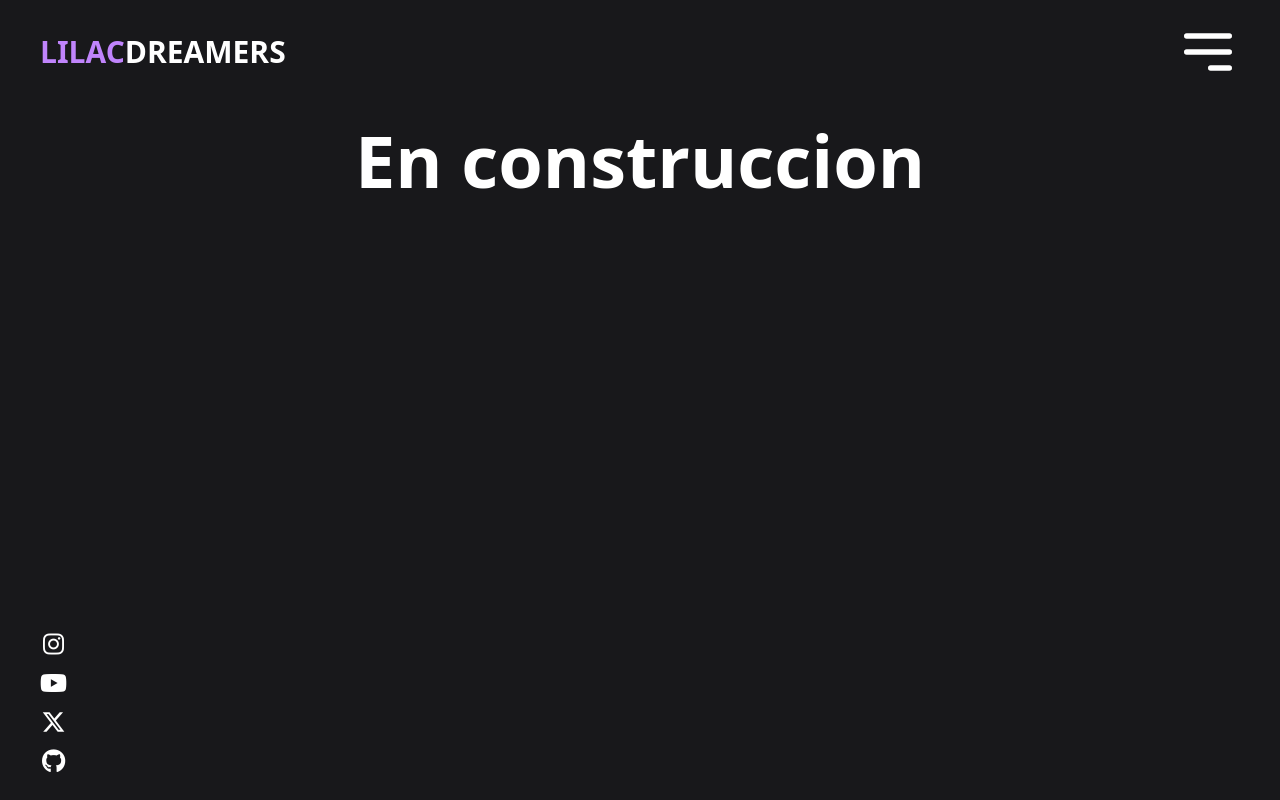
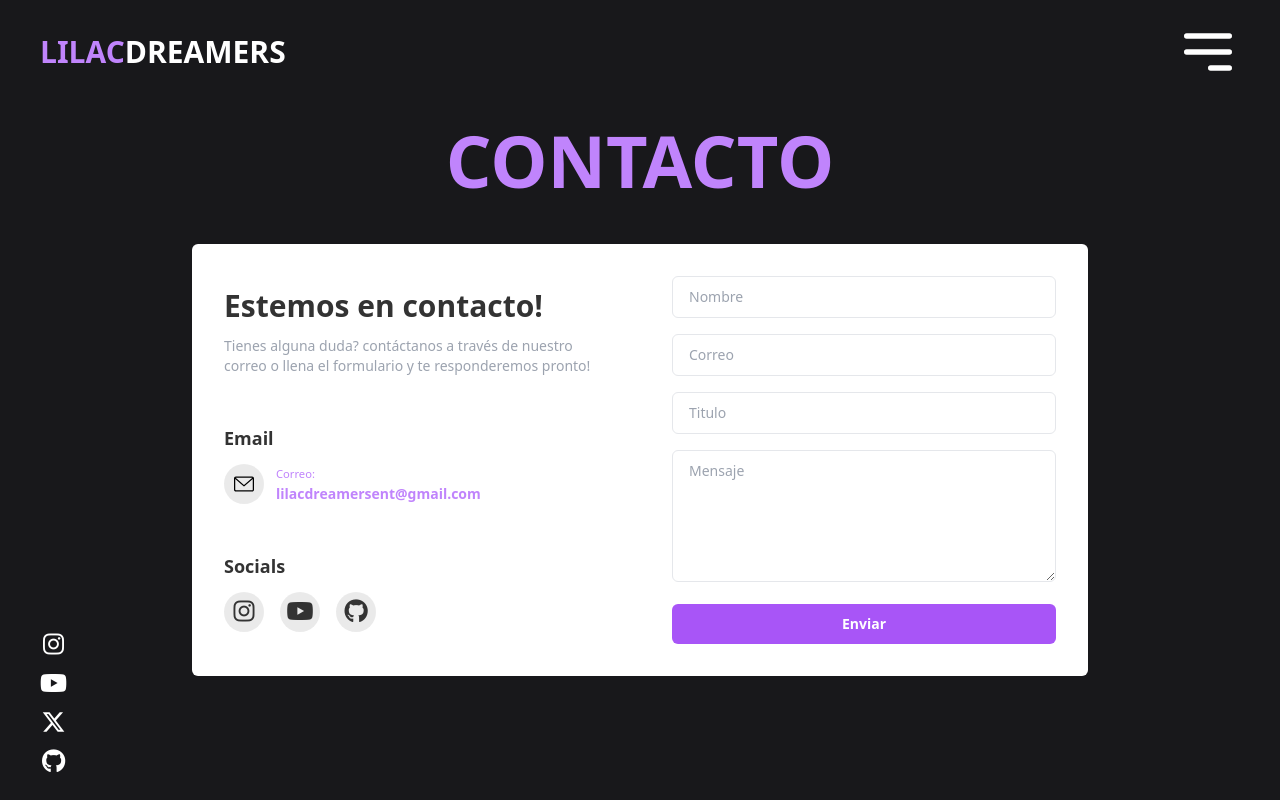
Before and after one commit to jeantpdev/lilacdreamers, an Astro site: page /contacto in a window 1280 px wide. Built offline with nearby package versions, Linux system fonts and the light colour scheme; Astro itself is replaced by a stand-in of ours; what tailwindcss-animated would draw is missing.

Commit message:
pagina de contacto

```diff
--- a/src/pages/contacto.astro
+++ b/src/pages/contacto.astro
@@ -5,7 +5,67 @@ const title = "Contacto"
 ---
 
 <Layout title = {title} textColor = "text-white" bgColor="bg-zinc-900">
-    <div class="my-5 text-center px-10">
-        <h1 class="text-5xl md:text-7xl font-bold text-white">En construccion</h1>
+    <div class="my-4">
+
+        <div class="my-5 text-center">
+            <h1 class="text-5xl md:text-6xl lg:text-7xl font-bold text-purple-400">CONTACTO</h1>
+        </div>
+
+        <div class="grid sm:grid-cols-2 items-center gap-16 p-8 mx-auto max-w-4xl bg-white rounded-md text-[#333] lg:my-12">
+            <div>
+                <h1 class="text-3xl font-bold">Estemos en contacto!</h1>
+                <p class="text-sm text-gray-400 mt-3 lg:text-md">Tienes alguna duda? contáctanos a través de nuestro correo o llena el formulario y te responderemos pronto!</p>
+                <div class="mt-12">
+                    <h2 class="text-lg font-bold">Email</h2>
+                    <ul class="mt-3">
+                        <li class="flex items-center">
+                            <div class="bg-[#e6e6e6cf] h-10 w-10 rounded-full flex items-center justify-center shrink-0">
+                                <svg xmlns="http://www.w3.org/2000/svg" width="20px" height="20px" fill='#000000'
+                                    viewBox="0 0 479.058 479.058">
+                                    <path
+                                        d="M434.146 59.882H44.912C20.146 59.882 0 80.028 0 104.794v269.47c0 24.766 20.146 44.912 44.912 44.912h389.234c24.766 0 44.912-20.146 44.912-44.912v-269.47c0-24.766-20.146-44.912-44.912-44.912zm0 29.941c2.034 0 3.969.422 5.738 1.159L239.529 264.631 39.173 90.982a14.902 14.902 0 0 1 5.738-1.159zm0 299.411H44.912c-8.26 0-14.971-6.71-14.971-14.971V122.615l199.778 173.141c2.822 2.441 6.316 3.655 9.81 3.655s6.988-1.213 9.81-3.655l199.778-173.141v251.649c-.001 8.26-6.711 14.97-14.971 14.97z"
+                                        data-original="#000000" />
+                                </svg>
+                            </div>
+                            <a href="mailto:lilacdreamersent@gmail.com" class="text-purple-400 text-sm ml-3">
+                                <small class="block">Correo:</small>
+                                <strong>lilacdreamersent@gmail.com</strong>
+                            </a>
+                        </li>
+                    </ul>
+                </div>
+                <div class="mt-12">
+                    <h2 class="text-lg font-bold">Socials</h2>
+                    <ul class="flex mt-3 space-x-4">
+                        <li class="bg-[#e6e6e6cf] h-10 w-10 rounded-full flex items-center justify-center shrink-0">
+                            <a href="javascript:void(0)">
+                                <i class=`text-2xl fa-brands fa-instagram`></i>
+                            </a>
+                        </li>
+                        <li class="bg-[#e6e6e6cf] h-10 w-10 rounded-full flex items-center justify-center shrink-0">
+                            <a href="javascript:void(0)">
+                                <i class=`text-2xl fa-brands fa-youtube`></i>
+                            </a>
+                        </li>
+                        <li class="bg-[#e6e6e6cf] h-10 w-10 rounded-full flex items-center justify-center shrink-0">
+                            <a href="javascript:void(0)">
+                                <i class=`text-2xl fa-brands fa-github`></i>
+                            </a>
+                        </li>
+                    </ul>
+                </div>
+            </div>
+            <form class="ml-auo space-y-4" data-netlify="true">
+                <input type='text' placeholder='Nombre'
+                    class="w-full rounded-md py-2.5 px-4 border text-sm outline-purple-400" />
+                <input type='email' placeholder='Correo'
+                    class="w-full rounded-md py-2.5 px-4 border text-sm outline-purple-400" />
+                <input type='text' placeholder='Titulo'
+                    class="w-full rounded-md py-2.5 px-4 border text-sm outline-purple-400" />
+                <textarea placeholder='Mensaje' rows="6"
+                    class="w-full rounded-md px-4 border text-sm pt-2.5 outline-purple-400"></textarea>
+                <button type='submit'class="text-white bg-purple-500 hover:bg-blue-600 font-semibold rounded-md text-sm px-4 py-2.5 w-full">Enviar</button>
+            </form>
+        </div>
     </div>
 </Layout>
```
